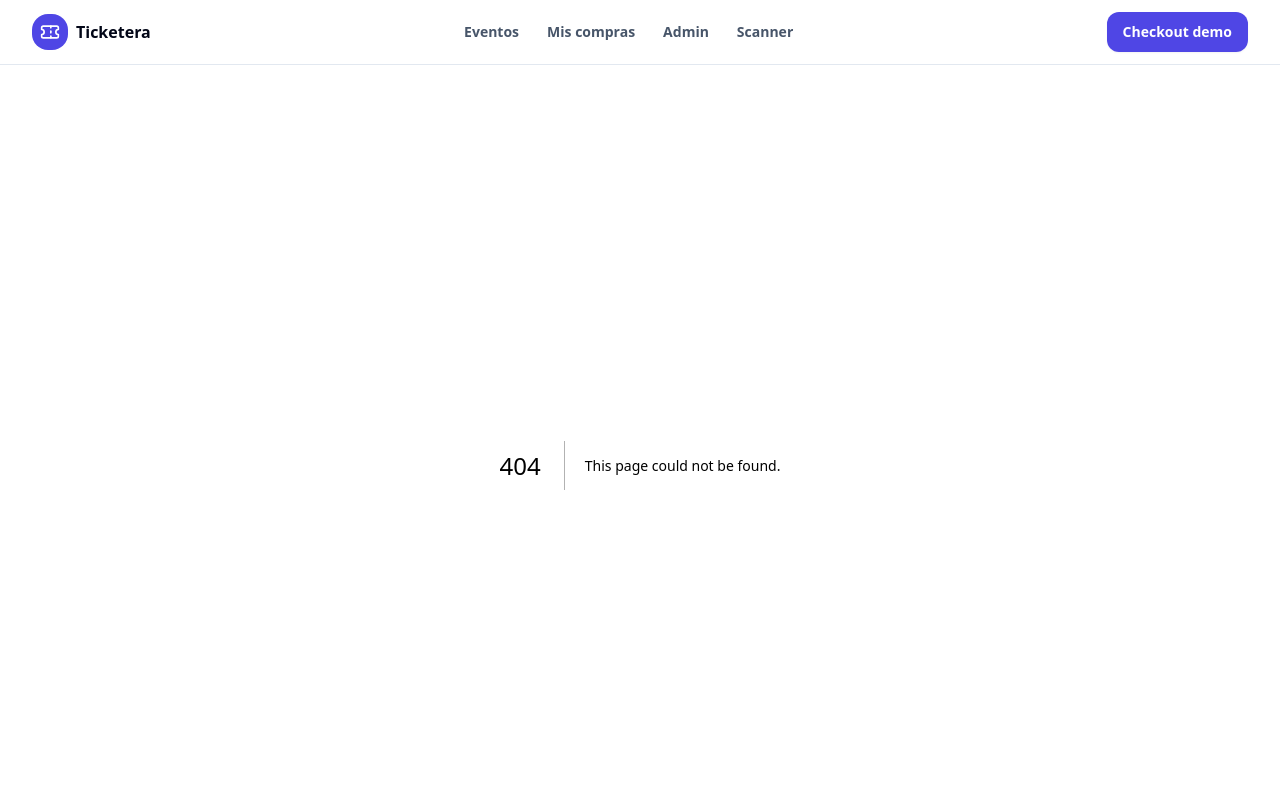
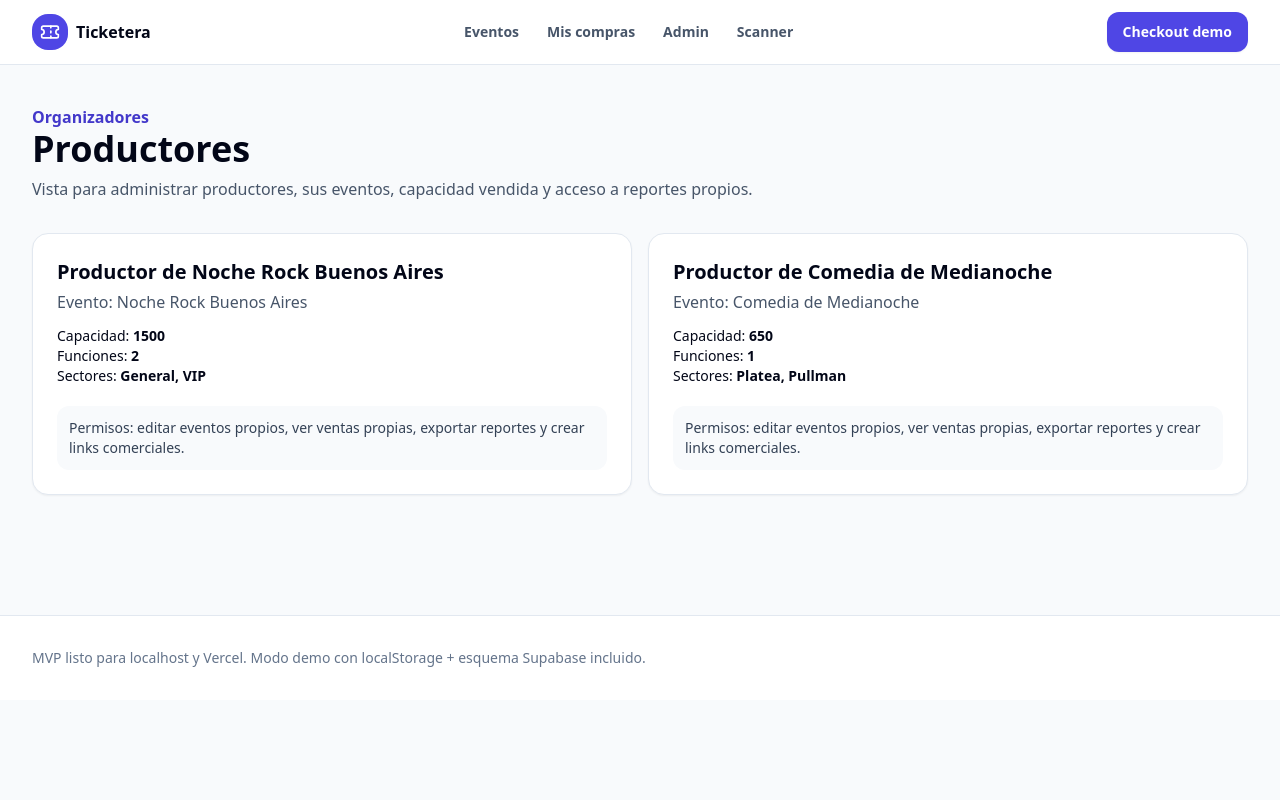
Before and after one commit to tatofa/tiketera, a Next.js app: page /admin/productores in a window 1280 px wide. Before the commit this address had no page. Shown: the top 800 px of the page. Built offline with nearby package versions, Linux system fonts and the light colour scheme.

Commit message:
Add producers admin page

```diff
--- /dev/null
+++ b/app/admin/productores/page.tsx
@@ -0,0 +1,5 @@
+import { demoEvents } from '@/lib/demo-data';
+
+export default function ProductoresPage(){
+ return <section className="container-page py-10"><p className="font-semibold text-brand-700">Organizadores</p><h1 className="text-4xl font-black">Productores</h1><p className="mt-2 text-slate-600">Vista para administrar productores, sus eventos, capacidad vendida y acceso a reportes propios.</p><div className="mt-8 grid gap-4 md:grid-cols-2">{demoEvents.map(event=><div key={event.id} className="card p-6"><h2 className="text-xl font-black">Productor de {event.name}</h2><p className="mt-1 text-slate-600">Evento: {event.name}</p><p className="mt-3 text-sm">Capacidad: <strong>{event.capacity}</strong></p><p className="text-sm">Funciones: <strong>{event.dates.length}</strong></p><p className="text-sm">Sectores: <strong>{event.sectors.map(s=>s.name).join(', ')}</strong></p><div className="mt-5 rounded-xl bg-slate-50 p-3 text-sm text-slate-700">Permisos: editar eventos propios, ver ventas propias, exportar reportes y crear links comerciales.</div></div>)}</div></section>
+}
```
